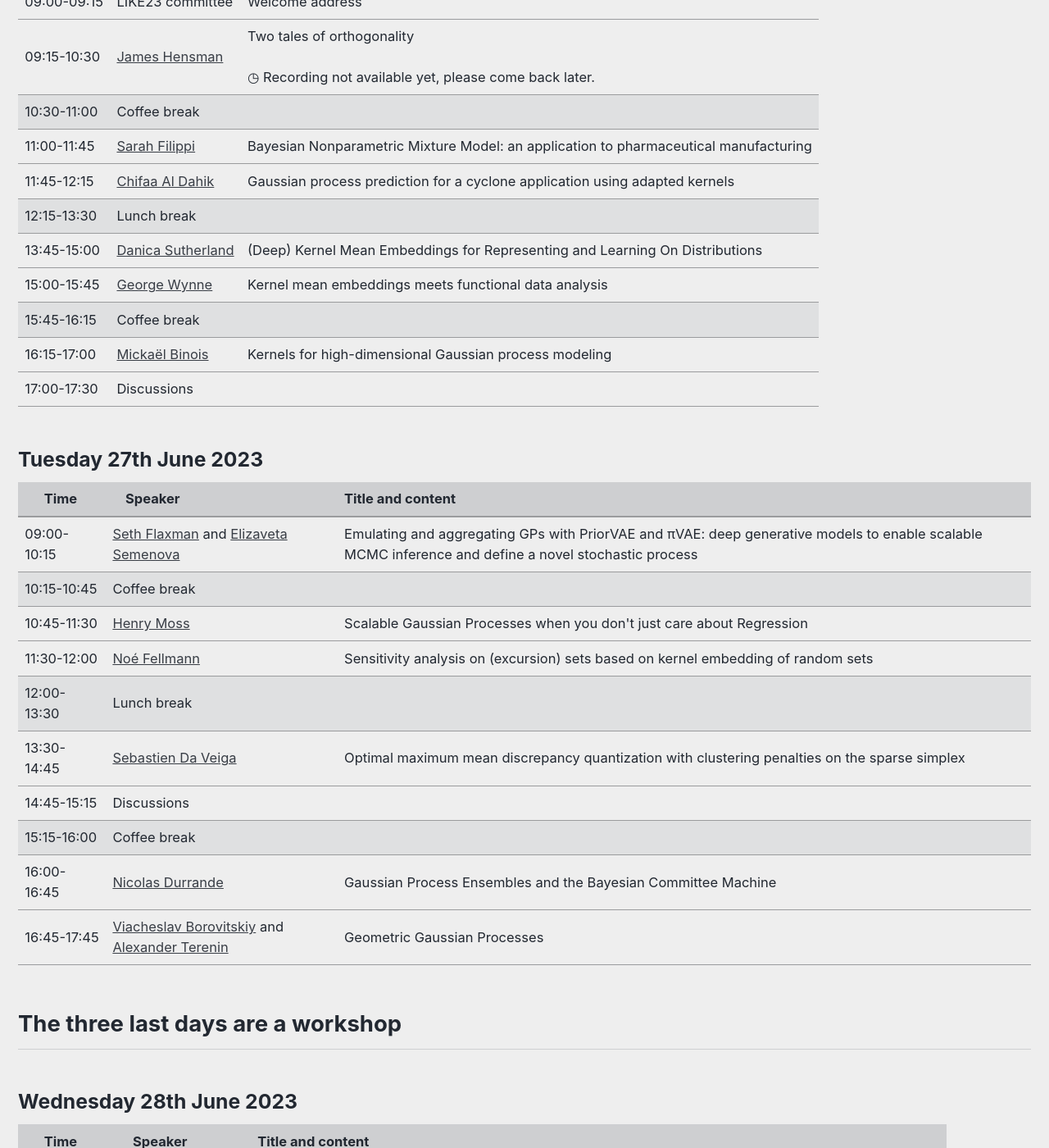
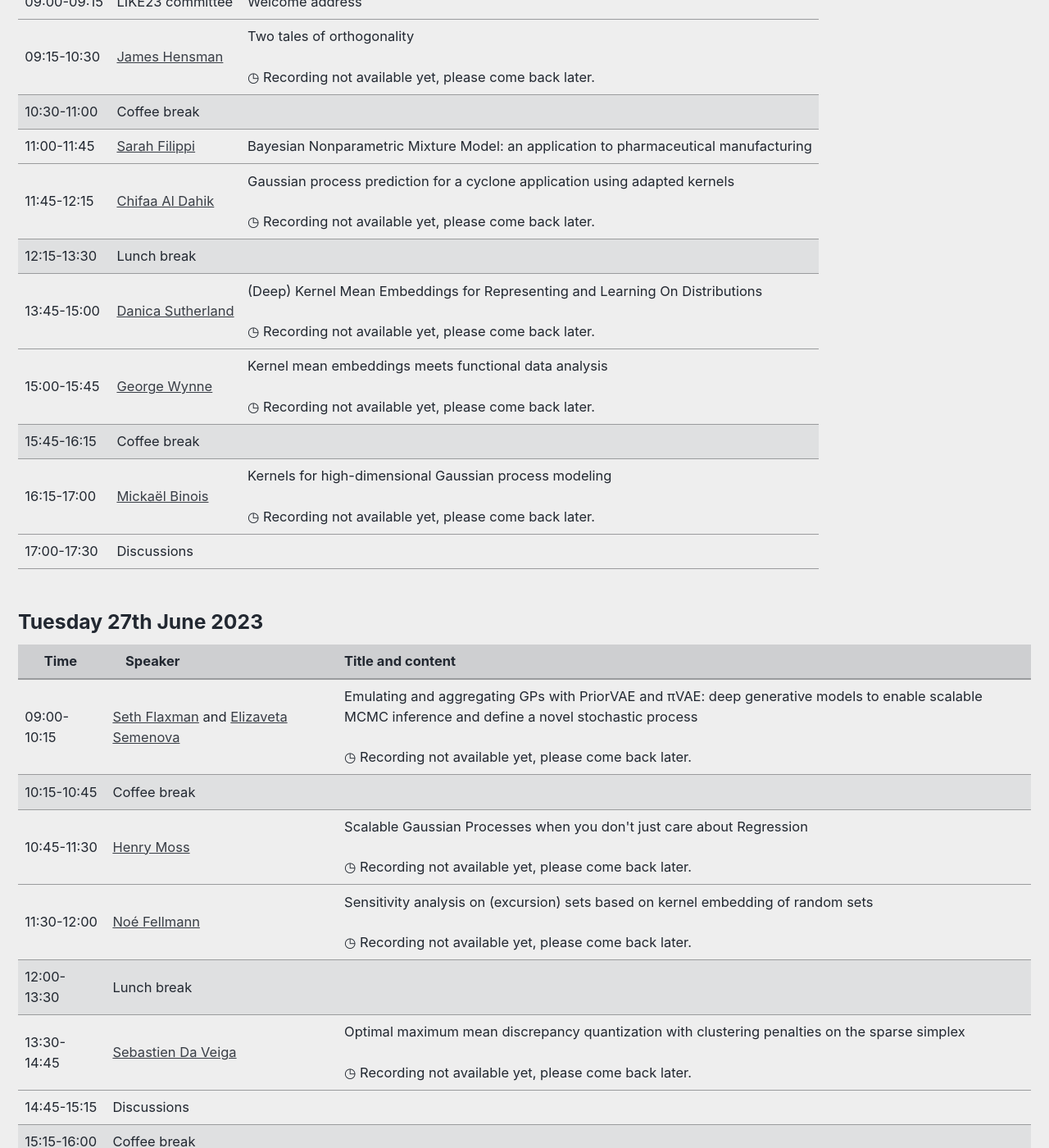
Before and after one commit to LIKE23-Bern/LIKE23-Bern.github.io, a Jekyll site: the page built from _pages/program.md, in a window 1280 px wide and 1400 px high, scrolled down 726 px. Shown: the whole window at 82% size. Built offline with Jekyll 4.4.1, drawn with Linux system fonts in a browser that asks for light colours; cached includes are drawn as plain includes; some of the changed text lies outside the part shown.

Commit message:
Update program.md

```diff
--- a/_pages/program.md
+++ b/_pages/program.md
@@ -84,7 +84,8 @@ header:
 		    <a href="https://www.researchgate.net/profile/Chifaa-Al-Dahik" target="_blank">Chifaa Al Dahik</a>
 		</td>
 		<td>
-      Gaussian process prediction for a cyclone application using adapted kernels
+      Gaussian process prediction for a cyclone application using adapted kernels<br />
+		   <br /> &#9719; Recording not available yet, please come back later.
 	    </td>
 	</tr>
   <tr class="coffee-break">
@@ -101,7 +102,8 @@ header:
 		    <a href="https://djsutherland.ml/" target="_blank">Danica Sutherland</a>
 		</td>
 		<td>
-		   (Deep) Kernel Mean Embeddings for Representing and Learning On Distributions
+		   (Deep) Kernel Mean Embeddings for Representing and Learning On Distributions<br />
+		   <br /> &#9719; Recording not available yet, please come back later.
 	    </td>
 	</tr>
     <tr>
@@ -110,7 +112,8 @@ header:
 		    <a href="https://georgewynne.github.io/" target="_blank"> George Wynne</a>
 		</td>
 		<td>
-		    Kernel mean embeddings meets functional data analysis
+		    Kernel mean embeddings meets functional data analysis<br />
+		   <br /> &#9719; Recording not available yet, please come back later.
 	    </td>
 	</tr>
   <tr class="coffee-break">
@@ -126,7 +129,8 @@ header:
 		<td>
 		    <a href="https://sites.google.com/site/mickaelbinoishomepage/" target="_blank">Mickaël Binois</a>
 		</td>
-		<td> Kernels for high-dimensional Gaussian process modeling
+		<td> Kernels for high-dimensional Gaussian process modeling<br />
+		   <br /> &#9719; Recording not available yet, please come back later.
 	    </td>
 	</tr>
     <tr>
@@ -159,7 +163,8 @@ header:
 		    <a href="https://www.elizaveta-semenova.com/" target="_blank">Elizaveta Semenova</a>
 		</td>
 		<td>
-		    Emulating and aggregating GPs with PriorVAE and πVAE: deep generative models to enable scalable MCMC inference and define a novel stochastic process
+		    Emulating and aggregating GPs with PriorVAE and πVAE: deep generative models to enable scalable MCMC inference and define a novel stochastic process<br />
+		   <br /> &#9719; Recording not available yet, please come back later.
 		</td>
 	</tr>
   <tr class="coffee-break">
@@ -176,7 +181,8 @@ header:
 		    <a href="https://henrymoss.github.io/" target="_blank"> Henry Moss </a>
 		</td>
 		<td>
-		  Scalable Gaussian Processes when you don't just care about Regression
+		  Scalable Gaussian Processes when you don't just care about Regression<br />
+		   <br /> &#9719; Recording not available yet, please come back later.
 		</td>
 	</tr>
 	<tr>
@@ -185,7 +191,8 @@ header:
 		  <a href="https://nfllmann.github.io/" target="_blank"> Noé Fellmann </a>
 		</td>
 		<td>
-      Sensitivity analysis on (excursion) sets based on kernel embedding of random sets
+      Sensitivity analysis on (excursion) sets based on kernel embedding of random sets<br />
+		   <br /> &#9719; Recording not available yet, please come back later.
 	    </td>
 	</tr>
   <tr class="coffee-break">
@@ -202,7 +209,8 @@ header:
 		    <a href="https://ensai.fr/en/equipe/da-veiga-sebastien/" target="_blank"> Sebastien Da Veiga </a>
 		</td>
 		<td>
-		   Optimal maximum mean discrepancy quantization with clustering penalties on the sparse simplex
+		   Optimal maximum mean discrepancy quantization with clustering penalties on the sparse simplex<br />
+		   <br /> &#9719; Recording not available yet, please come back later.
 	    </td>
 	</tr>
     <tr>
@@ -227,7 +235,8 @@ header:
 		    <a href="https://sites.google.com/site/nicolasdurrandehomepage/" target="_blank"> Nicolas Durrande </a>
 		</td>
 		<td>
-		    Gaussian Process Ensembles and the Bayesian Committee Machine
+		    Gaussian Process Ensembles and the Bayesian Committee Machine <br />
+		   <br /> &#9719; Recording not available yet, please come back later.
 	    </td>
 	</tr>
     <tr>
@@ -237,7 +246,8 @@ header:
       and <a href="https://avt.im/" target="_blank">Alexander Terenin</a>
 		</td>
 		<td>
-	        Geometric Gaussian Processes
+	        Geometric Gaussian Processes<br />
+		   <br /> &#9719; Recording not available yet, please come back later.
 	    </td>
 	</tr>
 </tbody>
```
